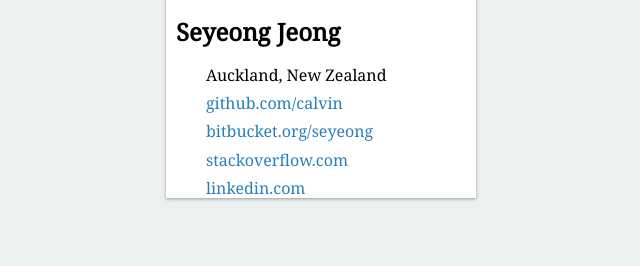
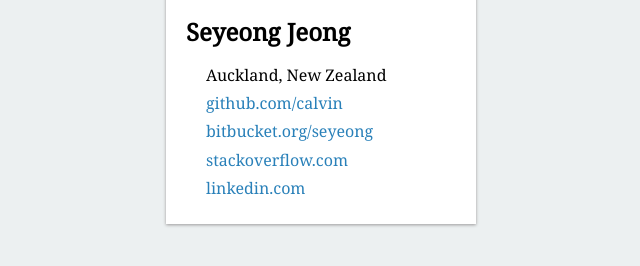
Before and after one commit to calvin/calvin.github.io, a plain HTML site: page index.html in a window 1280 px wide. Shown: the part 232-498 px from the top of the page, without its empty margins (319-959 px from the left). Drawn offline with nearby package versions, Linux system fonts and the light colour scheme.

Commit message:
More paddings around elements

```diff
--- a/index.html
+++ b/index.html
@@ -11,12 +11,12 @@
 
         <style type="text/css">
             html { background: #ecf0f1; }
-            body { font-family: 'Noto Serif', serif; width: 310px; background: #fff; box-shadow: rgba(34, 25, 25, 0.398438) 0px 1px 3px 0px; margin: 10px auto; }
+            body { font-family: 'Noto Serif', serif; width: 310px; background: #fff; box-shadow: rgba(34, 25, 25, 0.398438) 0px 1px 3px 0px; margin: 10px auto; padding-bottom: 10px; }
             body section:first-child { background: #16a085; }
             h1:before { content: '\2766'; display: block; font-size: 3em; width: 1.4em; border-radius: 1.4em; background-color:#fff; color:#16a085; padding:0; margin: 5px auto 15px; }
             h1 { color: #fff; padding: 20px 0; text-align: center; }
             body section:last-child { padding: 0 10px 10px; }
-            h2 { padding-left: 10px; }
+            h2 { padding-left: 20px; }
             dt { display: none; }
             dd { margin-bottom: 10px; }
             dd a { color: #2980b9; text-decoration: none; }
```
